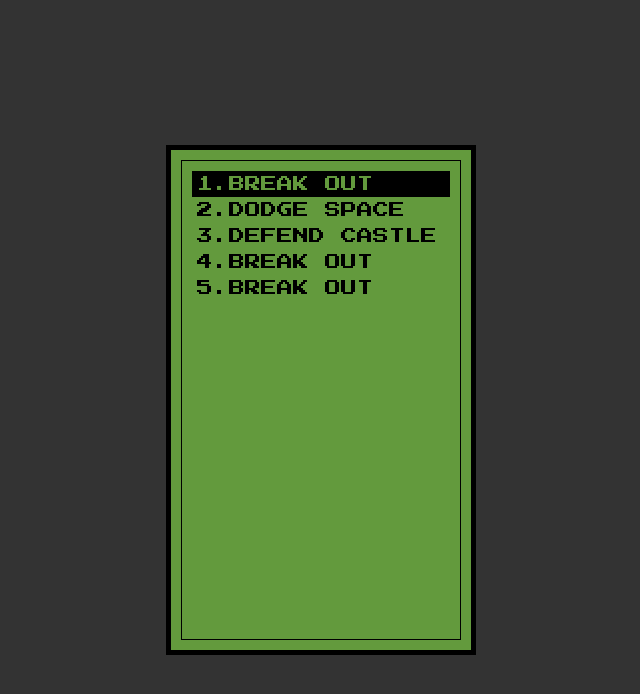
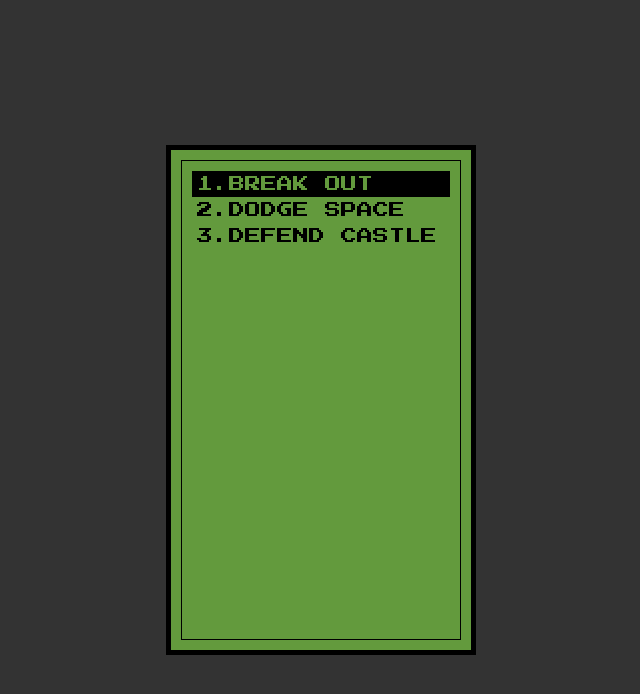
Before and after one commit to Mitty0719/GameBox, a plain HTML site: page index.html in a window 1280 px wide. Shown: the whole page, without its empty margins (319-959 px from the left). Drawn offline with Linux system fonts and the light colour scheme.

```diff
--- a/index.html
+++ b/index.html
@@ -21,8 +21,8 @@
           <li class="game-item selected">1.BREAK OUT</li>
           <li class="game-item">2.DODGE SPACE</li>
           <li class="game-item">3.DEFEND CASTLE</li>
-          <li class="game-item">4.BREAK OUT</li>
-          <li class="game-item">5.BREAK OUT</li>
+          <!-- <li class="game-item">4.BREAK OUT</li>
+          <li class="game-item">5.BREAK OUT</li> -->
       </ul>
     </div>
   </div>
--- a/js/1.break-out.js
+++ b/js/1.break-out.js
@@ -50,7 +50,7 @@ export class BreakOut{
   }
 
   createElem(stageWidth, stageHeight){
-    console.log(this.levelNum);
+    // console.log(this.levelNum);
     let overLevelBallSpeed = this.levelNum > this.levelMax ? 0.2 * this.levelNum : 1;
     this.ball = new Ball(stageWidth, stageHeight, 6 * this.level.ballSpeedRatio * overLevelBallSpeed, this.scoreUp.bind(this));
     this.playerBar = new PlayerBar(stageWidth, stageHeight);
--- a/js/3.defend-castle.js
+++ b/js/3.defend-castle.js
@@ -45,7 +45,7 @@ export class DefendCastle{
 
   callEnemy(stageWidth, stageHeight){
     const callCnt = Math.floor(this.score / 2000) + 1;
-    console.log(callCnt);
+    // console.log(callCnt);
     for(let i = 0; i < callCnt; i++){
       this.enemys.add(new Enemy(stageWidth, stageHeight));
     }
--- a/js/app.js
+++ b/js/app.js
@@ -55,11 +55,13 @@ class App{
     this.ctx = null;
     this.canvas = null;
     cancelAnimationFrame(this.reqId);
+    this.isPlaying = false;
   }
 
   animate(){
     this.reqId = requestAnimationFrame(this.animate.bind(this));
     this.game.animate(this.ctx, this.stageWidth, this.stageHeight);
+    console.log('callAnimate');
   }
 
   resize(){
@@ -73,7 +75,7 @@ class App{
   }
 
   keydown(e){
-    console.log(e.keyCode);
+    // console.log(e.keyCode);
     if(e.keyCode === 38){ // 위쪽 방향키
       if(this.gameIndex > 0){
         this.gameItems[this.gameIndex--].classList.remove('selected');
```
